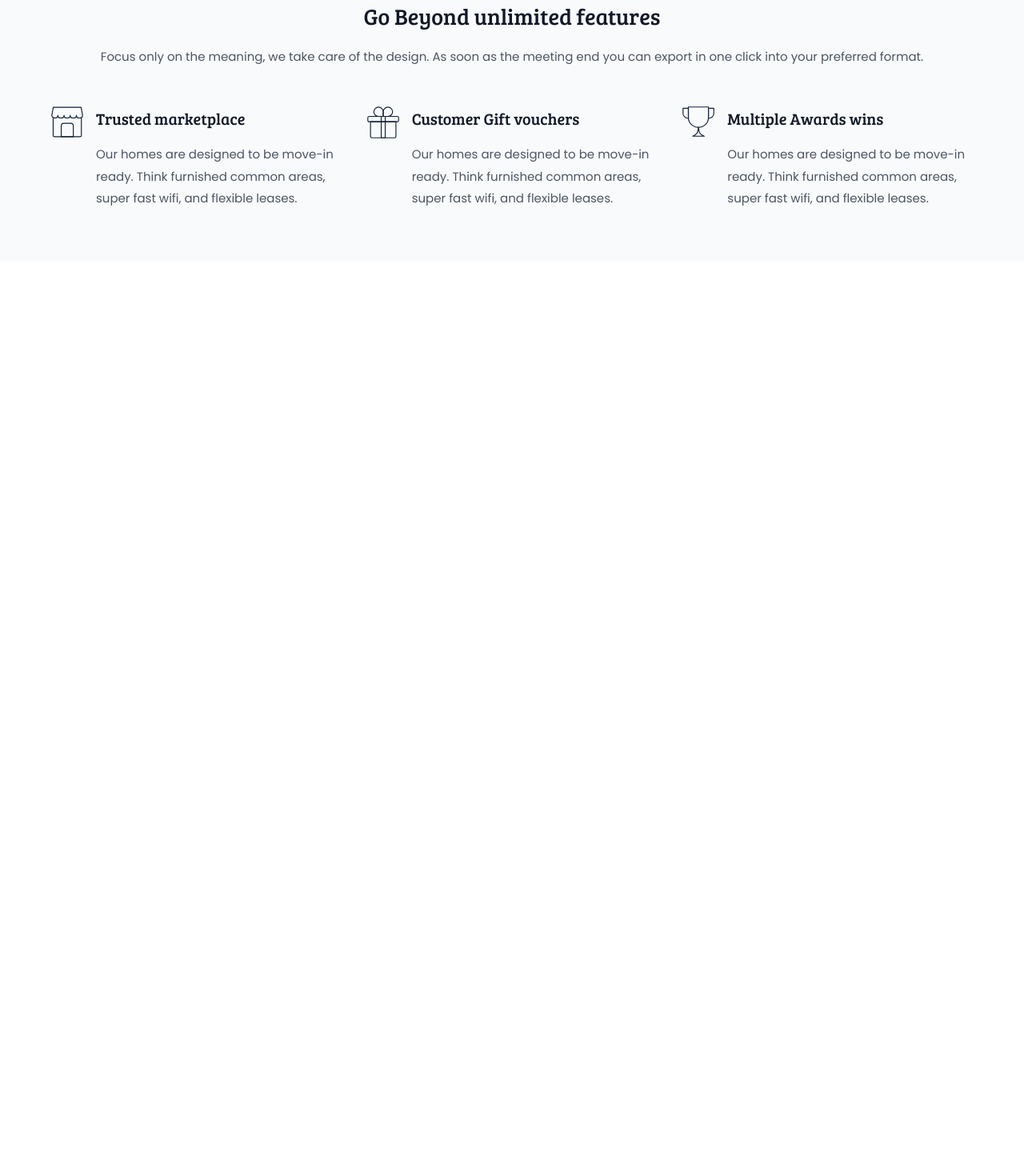
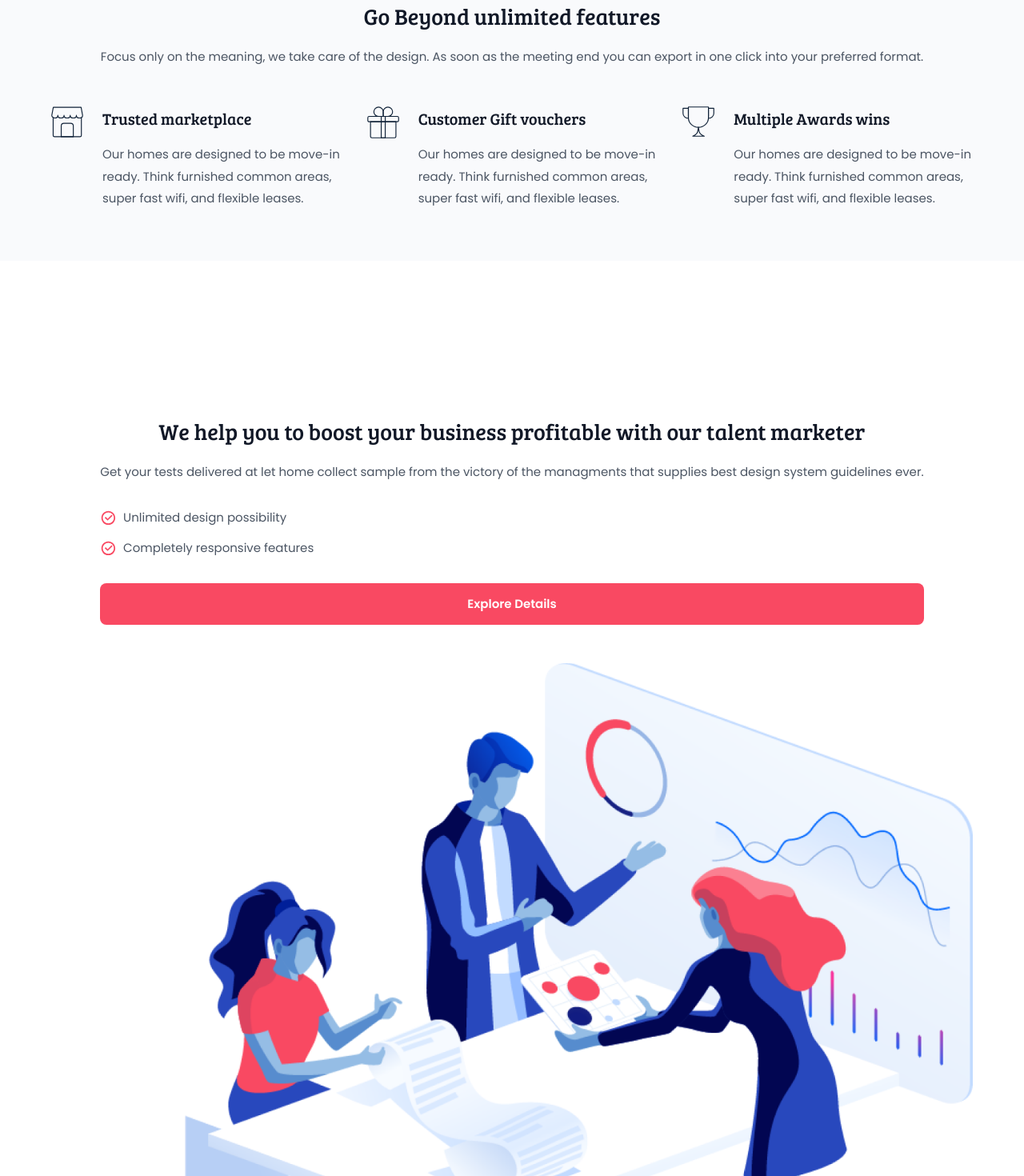
Before and after one commit to fajarfadillahh/seaocean-agency-creative-react-tailwind, a React (Vite) app: page / in a window 1280 px wide. Shown: the part 1940-3410 px from the top of the page at 80% size. Before the commit the page ends 2330 px from the top, so only its background shows below. Built offline with nearby package versions, Linux system fonts and the light colour scheme.

Commit message:
create Feature.jsx, part of the Homepage

```diff
--- a/src/pages/Homepage.jsx
+++ b/src/pages/Homepage.jsx
@@ -3,6 +3,7 @@ import React from "react";
 import Header from "../components/Header";
 import Hero from "../parts/Homepage/Hero";
 import Services from "../parts/Homepage/Services";
+import Feature from "../parts/Homepage/Feature";
 
 export default function Homepage() {
   return (
@@ -10,6 +11,7 @@ export default function Homepage() {
       <Header />
       <Hero />
       <Services />
+      <Feature />
     </>
   );
 }
--- /dev/null
+++ b/src/parts/Homepage/Feature.jsx
@@ -0,0 +1,41 @@
+import React from "react";
+import { RiCheckboxCircleLine } from "react-icons/ri";
+
+import FeatureImg from "../../assets/images/feature-img-(1).png";
+import Button from "../../components/Button";
+
+export default function Feature() {
+  return (
+    <section className="feature section">
+      <div className="feature__container container grid gap-12">
+        <div className="feature__data justify-self-center text-center">
+          <h1 className="feature__title section-title">
+            We help you to boost your business profitable with our talent
+            marketer
+          </h1>
+          <p className="feature__text section-text">
+            Get your tests delivered at let home collect sample from the victory
+            of the managments that supplies best design system guidelines ever.
+          </p>
+          <ul className="feature__list flex flex-col gap-4 pb-8">
+            <li className="feature__item inline-flex items-center gap-2 text-[15px] text-gray-600">
+              <RiCheckboxCircleLine className="text-[1.3rem] text-red-600" />
+              Unlimited design possibility
+            </li>
+            <li className="feature__item inline-flex items-center gap-2 text-[15px] text-gray-600">
+              <RiCheckboxCircleLine className="text-[1.3rem] text-red-600" />
+              Completely responsive features
+            </li>
+          </ul>
+          <Button url="/feature">Explore details</Button>
+        </div>
+
+        <img
+          src={FeatureImg}
+          alt="feature img"
+          className="feature__img justify-self-center"
+        />
+      </div>
+    </section>
+  );
+}
--- a/src/parts/Homepage/Services.jsx
+++ b/src/parts/Homepage/Services.jsx
@@ -21,7 +21,7 @@ export default function Services() {
           </div>
 
           <div className="services__group grid grid-cols-[repeat(auto-fit,minmax(320px,1fr))] items-center gap-8">
-            <div className="services__content flex items-start gap-4">
+            <div className="services__content flex items-start gap-6">
               <img
                 src={ServicesIcon1}
                 alt="service icon"
@@ -39,7 +39,7 @@ export default function Services() {
               </div>
             </div>
 
-            <div className="services__content flex items-start gap-4">
+            <div className="services__content flex items-start gap-6">
               <img
                 src={ServicesIcon2}
                 alt="service icon"
@@ -57,7 +57,7 @@ export default function Services() {
               </div>
             </div>
 
-            <div className="services__content flex items-start gap-4">
+            <div className="services__content flex items-start gap-6">
               <img
                 src={ServicesIcon3}
                 alt="service icon"
```
